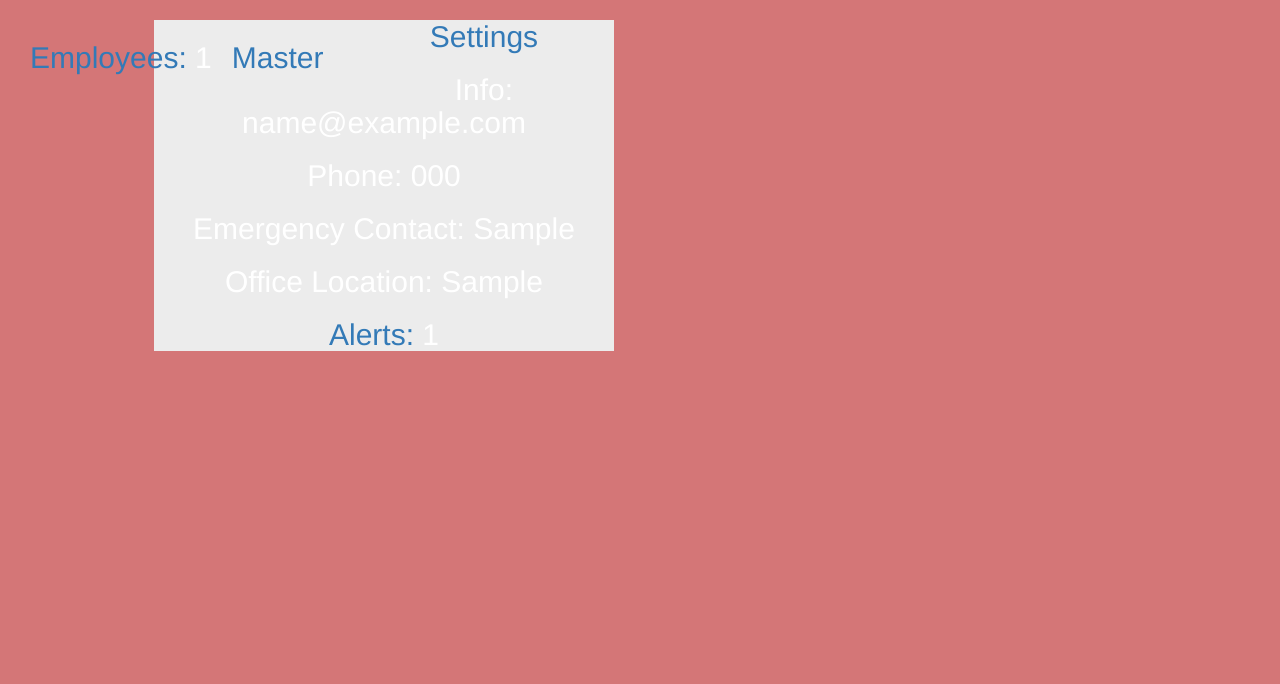
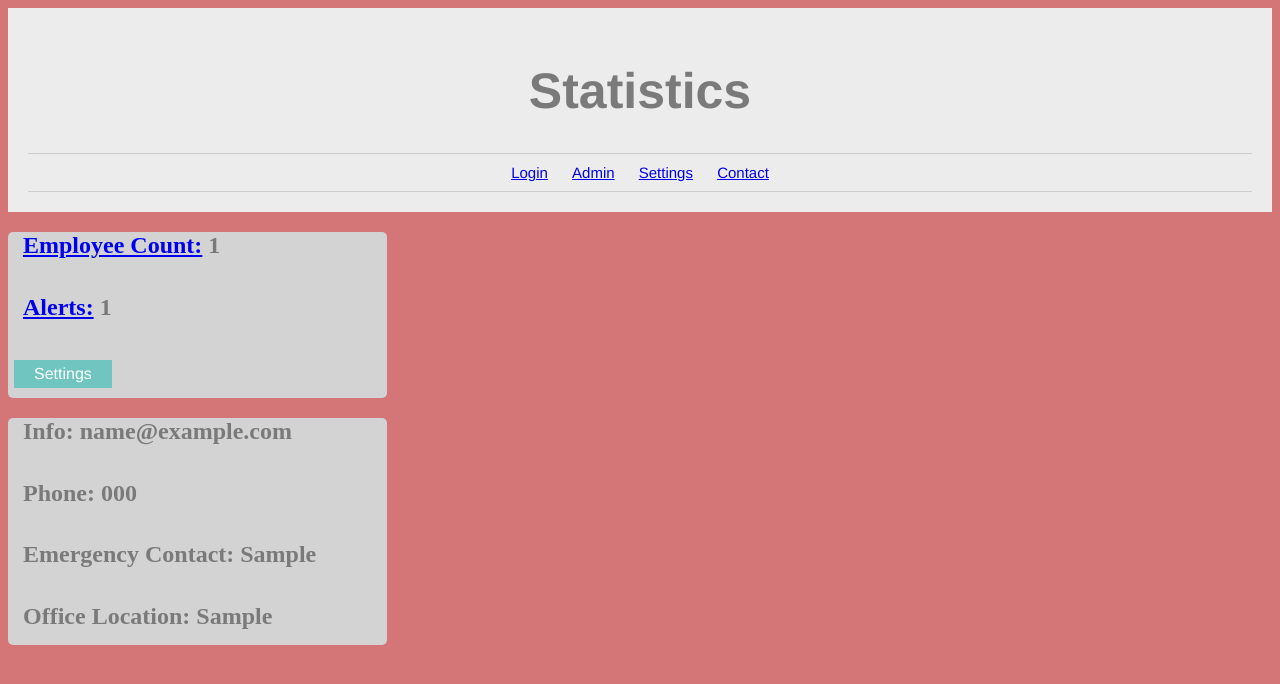
Before and after one commit to darkestmidnight/fedcodeathon2018, a Django app: page /index/ in a window 1280 px wide. Shown: the top 684 px of the page. Run offline with Django 3.2, Linux system fonts and the light colour scheme; a user stored in the database is signed in; tables that the repository leaves empty hold one stand-in row (values such as "Sample post"); some libraries are stand-ins or nearby versions.

Commit message:
updated home ui

```diff
--- a/index/templates/index/home.html
+++ b/index/templates/index/home.html
@@ -1,71 +1,215 @@
 <!DOCTYPE html>
 <html lang="en">
 <head>
-<meta charset="utf-8">
-<meta http-equiv="X-UA-Compatible" content="IE=edge">
-<meta name="viewport" content="width=device-width, initial-scale=1">
-<title>VisaVerita</title>
-<link rel="stylesheet" href="https://maxcdn.bootstrapcdn.com/bootstrap/3.3.7/css/bootstrap.min.css">
-<link rel="stylesheet" href="https://maxcdn.bootstrapcdn.com/font-awesome/4.7.0/css/font-awesome.min.css">
-<script src="https://ajax.googleapis.com/ajax/libs/jquery/1.12.4/jquery.min.js"></script>
-<script src="https://maxcdn.bootstrapcdn.com/bootstrap/3.3.7/js/bootstrap.min.js"></script>
+    <meta charset="UTF-8">
+    <meta name="viewport" content="width=device-width, initial-scale=1.0">
+    <meta http-equiv="X-UA-Compatible" content="ie=edge">
+    <title>VisoVerita</title>
+
     <style type="text/css">
         body {
             color: #fff;
             background: #d47677;
         }
-    .all-seeing {
-        max-width: 60%;
-    }
-    .home-page {
-        background: #ececec;
-        max-width: 60%;
-        margin: auto;
+
+        .container {
+            background-color:lightgray;
+            border-radius: 5px;
+            width: 30%;
         }
 
-    .float-left{
-        float: left;
-        margin: 1px 10px 1px 30px;
+        .container-2 {
+            background-color:lightgray;
+            border-radius: 5px;
+            width: 30%;
         }
 
-    .float-right{
-        float:left;
-        margin: 1px 30px 1px 10px;
+        .jumbotron {
+            background-color: #ececec;
         }
+
+        h1 {
+            color: #7a7a7a;
+            text-align: center;
+        }
+
+        .nav {
+            border: 1px solid #ccc;
+            border-width: 1px 0;
+            list-style: none;
+            margin: 0;
+            padding: 0;
+            text-align: center;
+            font-size: 15px;
+        }
+        .nav li {
+            display: inline;
+        }
+        .nav a {
+            display: inline-block;
+            padding: 10px;
+        }
+
+        header {
+            background-color: #ececec;
+            padding: 20px;
+            text-align: center;
+            font-size: 25px;
+            color: white;
+            font-family: "Helvetica Neue",Helvetica,Arial,sans-serif;
+        }
+
+        h2 {
+           color: #7a7a7a;
+           padding-left: 15px;
+           padding-bottom: 15px;
+        }
+
+        button {
+            background-color: #70c5c0; /* Green */
+            border: none;
+            color: white;
+            padding: 5px 20px;
+            text-align: center;
+            text-decoration: none;
+            display: inline-block;
+            font-size: 16px;
+            margin: 4px 6px 10px;
+            cursor: pointer;
+            -webkit-transition-duration: 0.4s; /* Safari */
+            transition-duration: 0.4s;
+            font-family: "Helvetica Neue",Helvetica,Arial,sans-serif;
+        }
+
+        #button1:hover {
+            box-shadow: 0 12px 16px 0 rgba(0,0,0,0.24),0 17px 50px 0 rgba(0,0,0,0.19);
+        }
+
+        /* The Modal (background) */
+        .modal {
+            display: none; /* Hidden by default */
+            position: fixed; /* Stay in place */
+            z-index: 1; /* Sit on top */
+            padding-top: 100px; /* Location of the box */
+            left: 0;
+            top: 0;
+            width: 100%; /* Full width */
+            height: 100%; /* Full height */
+            overflow: auto; /* Enable scroll if needed */
+            background-color: rgb(0,0,0); /* Fallback color */
+            background-color: rgba(0,0,0,0.4); /* Black w/ opacity */
+        }
+
+        /* Modal Content */
+        .modal-content {
+            background-color: #fefefe;
+            color: black;
+            margin: auto;
+            padding: 20px;
+            border: 1px solid #888;
+            width: 50%;
+            text-align: center;
+        }
+
+        /* The Close Button */
+        .close {
+            color: #aaaaaa;
+            float: right;
+            font-size: 28px;
+            font-weight: bold;
+        }
+
+
+
+
     </style>
 </head>
 <body>
-<div class="all-seeing">
-        <div class="float-left">
-                <h2 class="text-center"><a href="{% url 'logged:logged_users' %}">
-                    {% csrf_token %}
-                    Employees:
-                    </a> {{ logged_user_count }}
-                </h2>
+        <div>
+            <header>
+              <h1>Statistics </h1>
+
+              <ul class="nav">
+                    <li><a href="./login.html/">Login</a></li>
+                    <li><a href="{% url 'logged:post_alert' %}">Admin</a></li>
+                    <li><a href="{% url 'logged:update_info' %}">Settings</a></li>
+                    <li><a href="/contact/">Contact</a></li>
+                </ul>
+            </header>
+
         </div>
-            <div class="float-right">
-                <h2 class="text-center">
-                    <a href="{% url 'logged:post_alert' %}">
-                        {% csrf_token %}
-                        Master
-                    </a>
-                </h2>
+
+        <div class="container-2">
+            <div class="employee-count">
+                <h2><a href="{% url 'logged:logged_users' %}">
+                    {% csrf_token %}Employee Count:</a> {{ logged_user_count }}</h2>
             </div>
-            <div class="home-page">
-                <!---->
-                <h2 class="text-center">
-                    <a href="{% url 'logged:update_info' %}">
-                            {% csrf_token %}
-                            Settings
-                    </a>
-                </h2>
-                <h2 class="text-center">Info: {{ user_email }}</h2>
-                <h2 class="text-center">Phone: {{ user_profile.phone_number }}</h2>
-                <h2 class="text-center">Emergency Contact: {{ user_profile.emergency_contact }}</h2>
-                <h2 class="text-center">Office Location: {{ user_profile.office_location }}</h2>
-
-                <h2 class="text-center"><a href="{% url 'logged:list_alert' %}" >Alerts: </a> {{ alerts_on }}</h2>
+            <!--<div class="guest-count">
+                <h2><u>Guest Count:</u></h2>
+            </div>-->
+            <div>
+                <h2><a href="{% url 'logged:list_alert' %}" >Alerts:</a> {{ alerts_on }}</h2>
+                <button id="button1">Settings</button>
             </div>
         </div>
+        <div class="container">
+            <h2>Info: {{ user_email }}</h2>
+            <h2>Phone: {{ user_profile.phone_number }}</h2>
+            <h2>Emergency Contact: {{ user_profile.emergency_contact }}</h2>
+            <h2>Office Location: {{ user_profile.office_location }}</h2>
+        </div>
+        <!-- The Modal -->
+        <div id="myModal" class="modal">
+
+        <!-- Modal content -->
+            <div class="modal-content">
+                <span class="close">&times;</span>
+                <form>
+                    Email:<br>
+                    <input type="text" name="email">
+                    <br>
+                    Phone Number:<br>
+                    <input type="text" name="phonenumber">
+                    <br><br>
+                    <input type="submit" value="Submit">
+                  </form>
+            </div>
+
+      </div>
+
+
+<script>
+        // Get the modal
+        var modal = document.getElementById('myModal');
+
+        // Get the button that opens the modal
+        var btn = document.getElementById("button1");
+
+        // Get the <span> element that closes the modal
+        var span = document.getElementsByClassName("close")[0];
+
+        // When the user clicks the button, open the modal
+        btn.onclick = function() {
+            modal.style.display = "block";
+        }
+
+        // When the user clicks on <span> (x), close the modal
+        span.onclick = function() {
+            modal.style.display = "none";
+        }
+
+        // When the user clicks anywhere outside of the modal, close it
+        window.onclick = function(event) {
+            if (event.target == modal) {
+                modal.style.display = "none";
+            }
+        }
+        </script>
+
 </body>
 </html>
+
+<!---<h2>Info: {{ user_email }}</h2>
+<h2>Phone: {{ user_profile.phone_number }}</h2>
+<h2>Emergency Contact: {{ user_profile.emergency_contact }}</h2>
+<h2>Office Location: {{ user_profile.office_location }}</h2>-->
```
Lines whose indentation alone changed are shown as unchanged.
